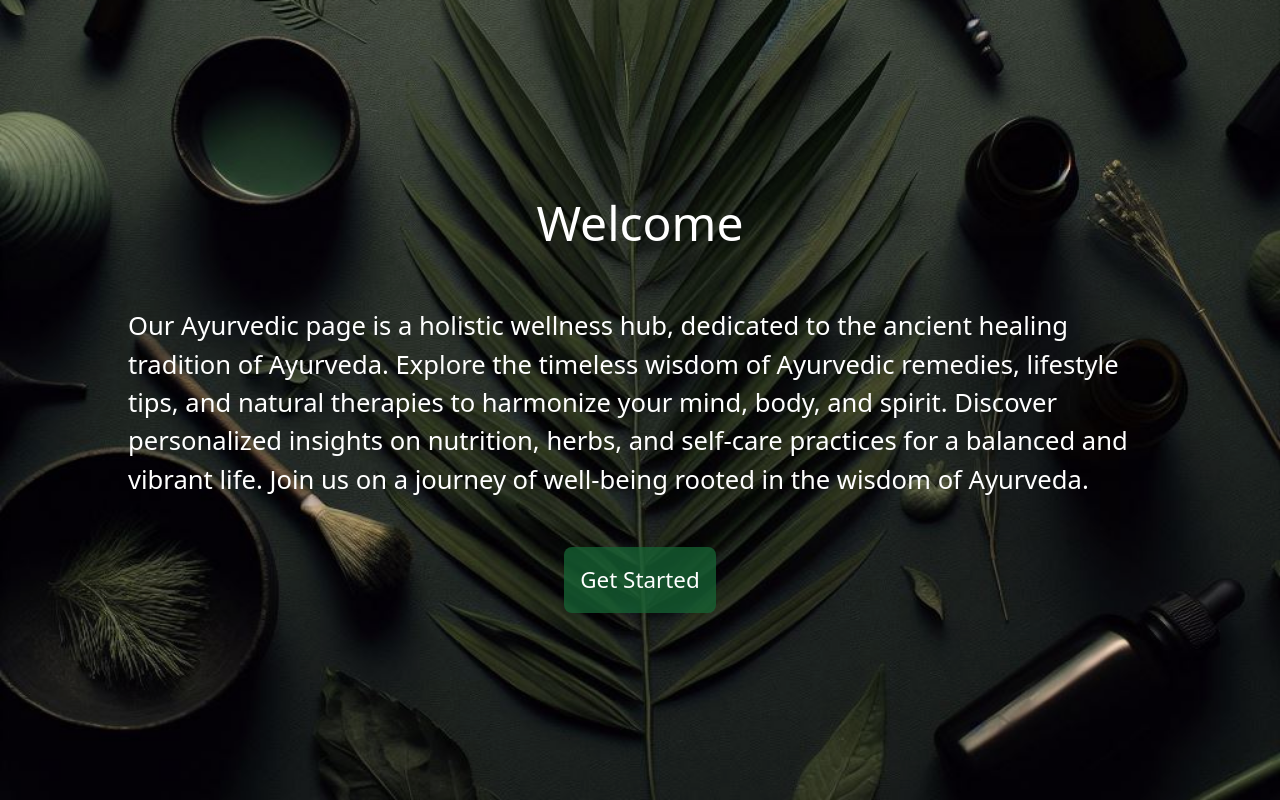
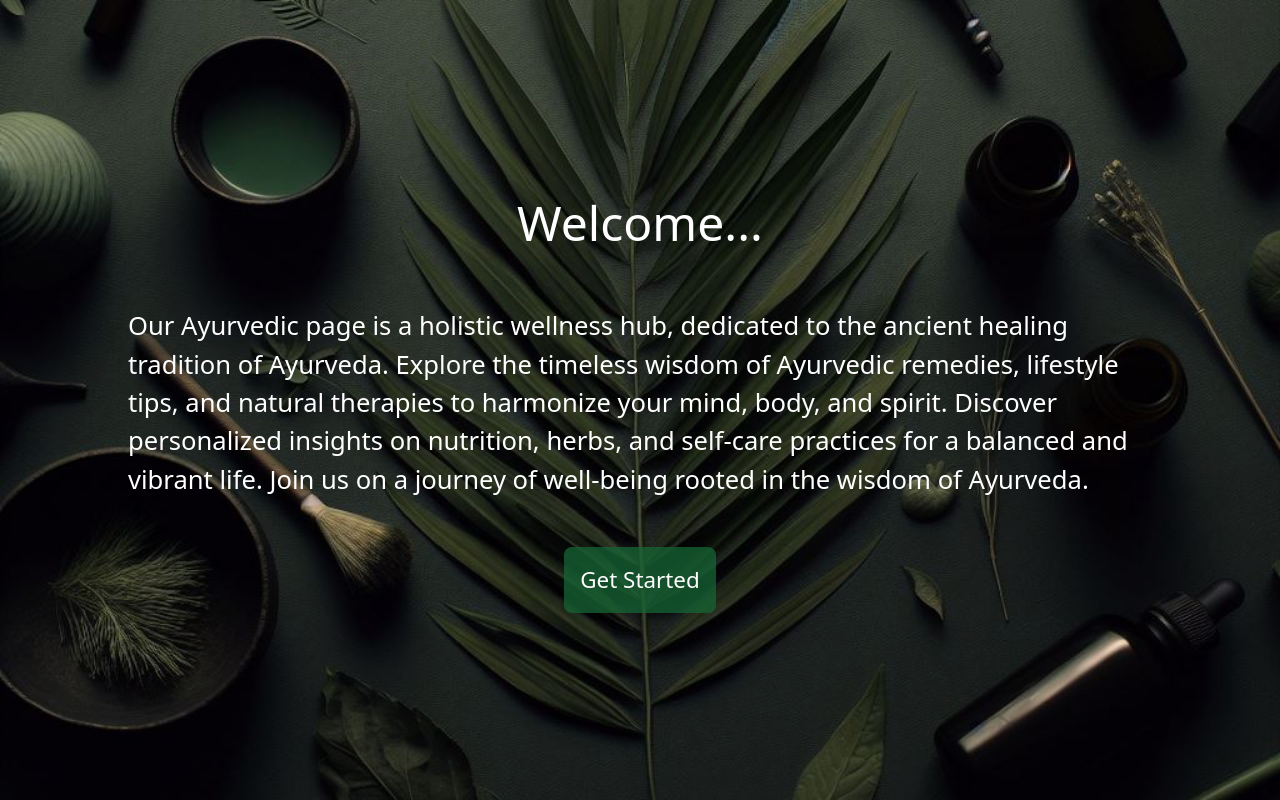
Before and after one commit to Lionhearted1/Ayurvedic-Consultant, a Next.js app in the folder frontend/: page / in a window 1280 px wide. Built offline with nearby package versions, Linux system fonts and the light colour scheme.

Commit message:
first edit

```diff
--- a/frontend/app/page.jsx
+++ b/frontend/app/page.jsx
@@ -1,12 +1,18 @@
+"use client";
 import Link from "next/link";
 import React from "react";
+import AutoTypingMessage from "./search/components/AutoTypingMessage";
 
 const page = () => {
   return (
     <>
       <div className="wrapp">
         <div className="w-full h-full flex flex-col items-center content-between justify-center space-y-[3rem]">
-          <h1 className=" text-[2rem] text-white md:text-[3rem]">Welcome</h1>
+          {/* <h1 className=" text-[2rem] text-white md:text-[3rem]">Welcome</h1> */}
+          <AutoTypingMessage
+            message="Welcome..."
+            condition={"text-[2rem] text-white md:text-[3rem]"}
+          />
           <p className=" text-white text-[1rem] md:text-[1.4rem] lg:text-[1.6rem]">
             Our Ayurvedic page is a holistic wellness hub, dedicated to the
             ancient healing tradition of Ayurveda. Explore the timeless wisdom
--- a/frontend/app/search/components/AutoTypingMessage.jsx
+++ b/frontend/app/search/components/AutoTypingMessage.jsx
@@ -1,8 +1,8 @@
-import React, { useEffect, useState } from 'react';
+import React, { useEffect, useState } from "react";
 import { motion } from "framer-motion";
 
-const AutoTypingMessage = ({ condition,message }) => {
-  const [typedMessage, setTypedMessage] = useState('');
+const AutoTypingMessage = ({ condition, message }) => {
+  const [typedMessage, setTypedMessage] = useState("");
 
   useEffect(() => {
     let currentCharacter = 0;
@@ -22,11 +22,7 @@ const AutoTypingMessage = ({ condition,message }) => {
     };
   }, [message]);
 
-  return (
-    <div className={`text-white text-[2.5rem] md:text-[3rem] font-semibold ${condition}`}>
-      {typedMessage}
-    </div>
-  );
+  return <div className={`${condition}`}>{typedMessage}</div>;
 };
 
 export default AutoTypingMessage;
--- /dev/null
+++ b/package.json
@@ -0,0 +1,5 @@
+{
+  "dependencies": {
+    "axios": "^1.6.0"
+  }
+}
```
Also changed, not shown: 1 other file (tests, documents, lock files or other folders).
